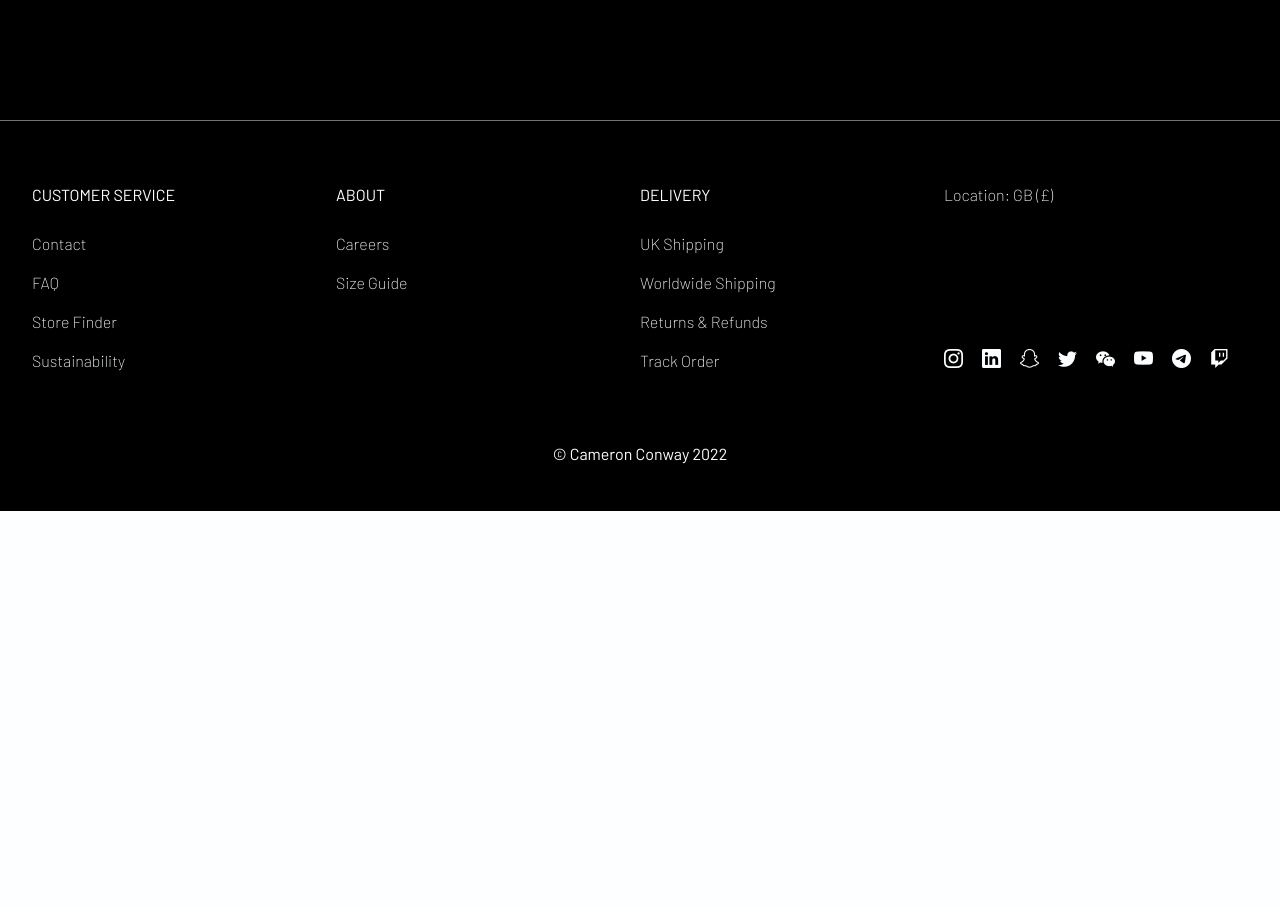
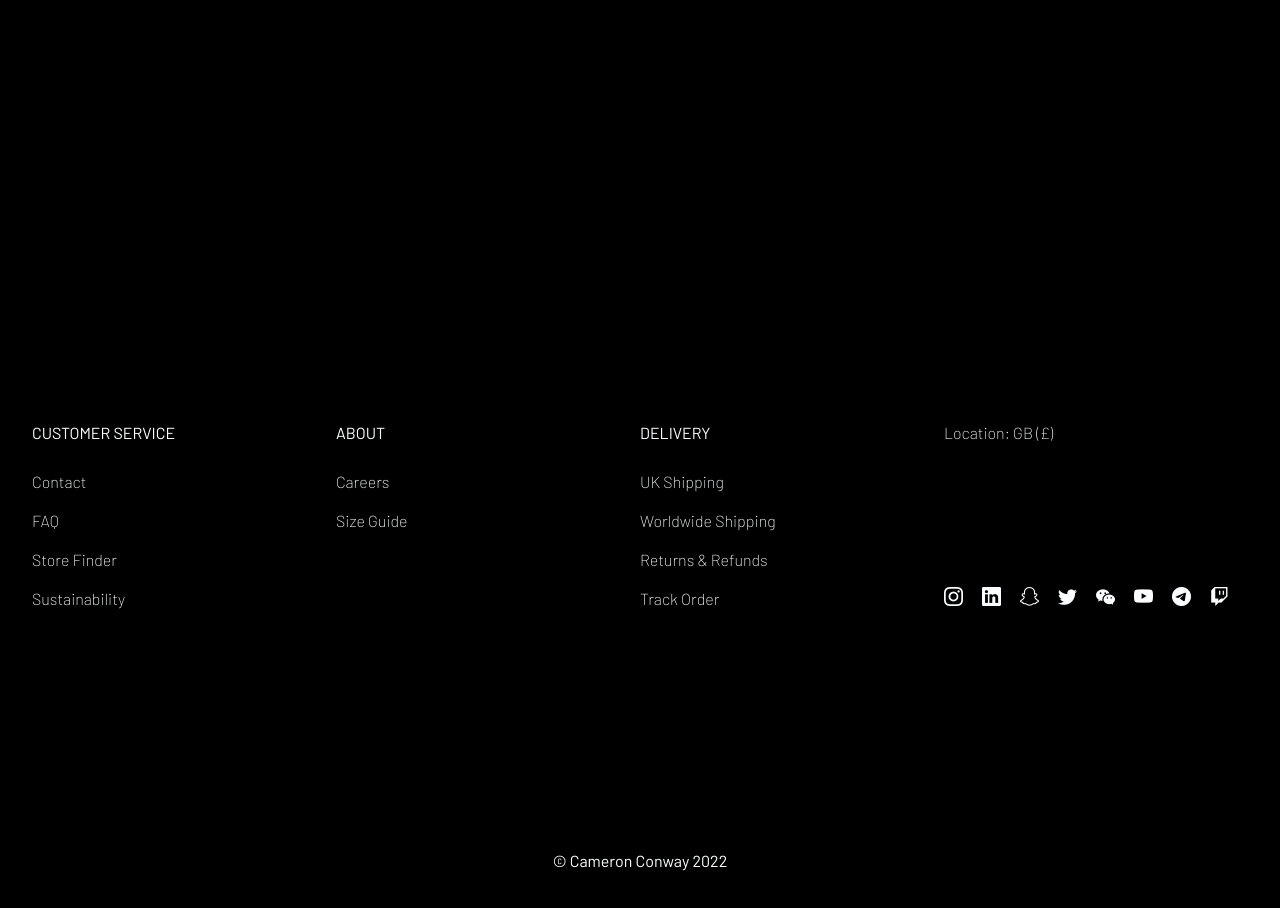
Before and after one commit to cameronteconway/fashion, a React (Create React App) app: page / in a window 1280 px wide. Shown: the part 3080-3988 px from the top of the page. Before the commit the page ends 3591 px from the top, so only its background shows below. Built offline with nearby package versions, Linux system fonts and the light colour scheme; a web font is replaced by a local one.

Commit message:
Scroll snap fix

```diff
--- a/src/components/Footer.js
+++ b/src/components/Footer.js
@@ -9,7 +9,7 @@ const Footer = ({ data }) => {
     ));
 
     return (
-        <div className='footer-background'>
+        <footer className='footer-background section-scroll'>
             <div className='wrapper'>
                 <div className='footer-container'>
                     {renderColumns}
@@ -54,7 +54,7 @@ const Footer = ({ data }) => {
                     {getYear()}
                 </div>
             </div>
-        </div>
+        </footer>
     );
 };
 
--- a/src/styles/Banner.css
+++ b/src/styles/Banner.css
@@ -5,7 +5,7 @@
     z-index: -2;
     object-fit: cover;
     display: block;
-    height: 95vh;
+    height: calc(100vh - 50px);
     bottom: 0;
     position: absolute;
 }
--- a/src/styles/Footer.css
+++ b/src/styles/Footer.css
@@ -1,14 +1,16 @@
-.footer-background {
+footer.footer-background {
     background-color: var(--black);
-    border-top: 1px solid var(--grey);
-    padding: 4rem 0 3rem 0;
+    /* border-top: 1px solid var(--grey); */
+    /* padding: 4rem 0 3rem 0; */
     font-family: 'Barlow', sans-serif;
-    scroll-snap-stop: always;
-    scroll-snap-align: end;
+    /* scroll-snap-stop: always;
+    scroll-snap-align: end; */
+    position: relative;
 }
 .footer-background .wrapper {
     max-width: 1750px;
     padding: 0 2rem;
+    width: 100%;
 }
 
 .footer-background .footer-container {
@@ -50,6 +52,10 @@
     text-align: center;
     padding-top: 4rem;
     color: var(--white);
+    position: absolute;
+    bottom: 50px;
+    left: 0;
+    right: 0;
 }
 .footer-background .copyright a {
     color: var(--white);
```
